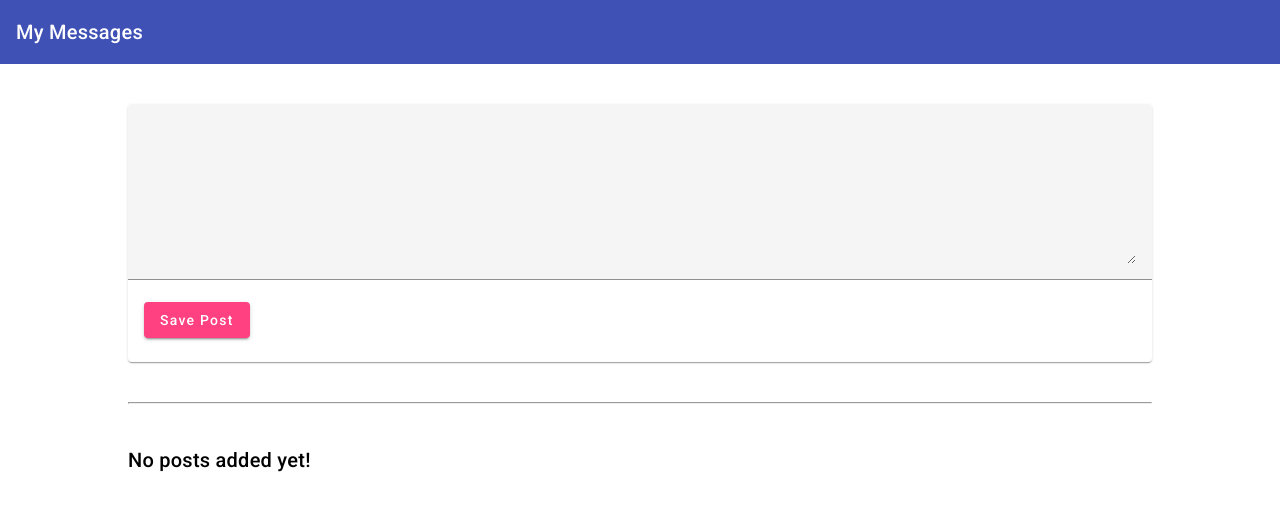
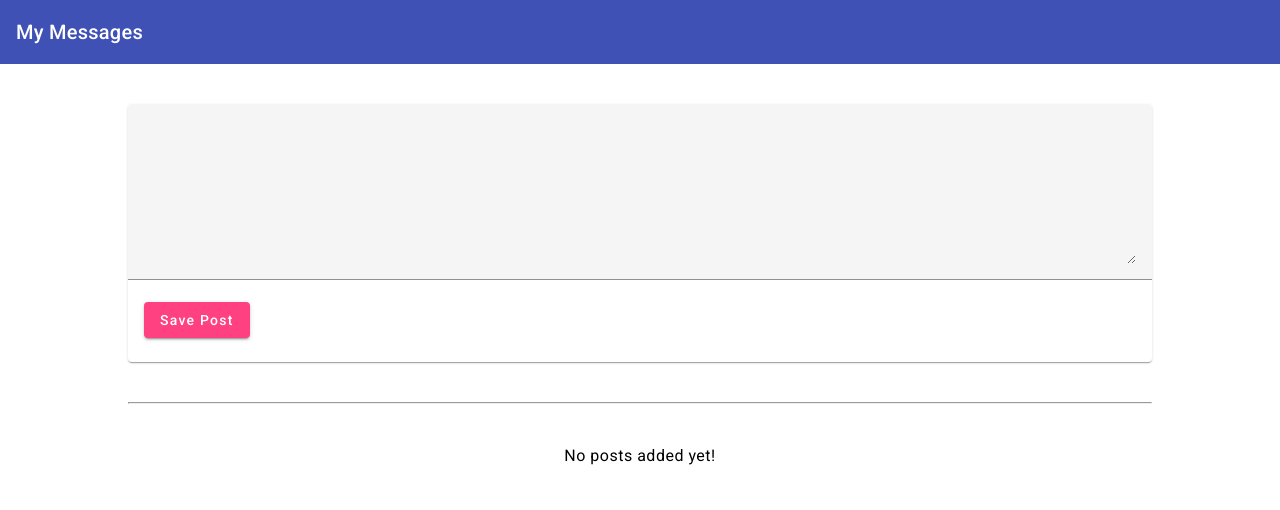
Before and after one commit to essjay05/100DaysOfCode2023_mean-course-starter, an Angular app: page / in a window 1280 px wide. Shown: the top 510 px of the page. Built offline with nearby package versions, Linux system fonts and the light colour scheme.

Commit message:
Added classes and styles to post-list component.

```diff
--- a/src/app/posts/post-list/post-list.component.css
+++ b/src/app/posts/post-list/post-list.component.css
@@ -0,0 +1,3 @@
+.info-text {
+  text-align: center;
+}
--- a/src/app/posts/post-list/post-list.component.html
+++ b/src/app/posts/post-list/post-list.component.html
@@ -6,4 +6,4 @@
     <p>{{ post.content }}</p>
   </mat-expansion-panel>
 </mat-accordion>
-<h2 *ngIf="posts.length <= 0">No posts added yet!</h2>
+<h2 class="info-text mat-body-1" *ngIf="posts.length <= 0">No posts added yet!</h2>
```
